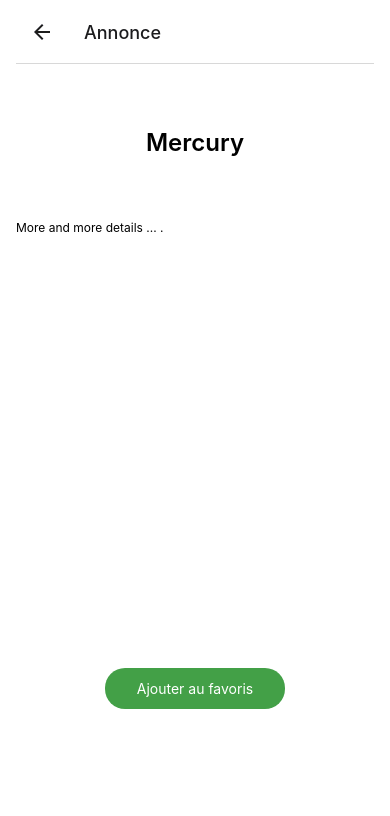
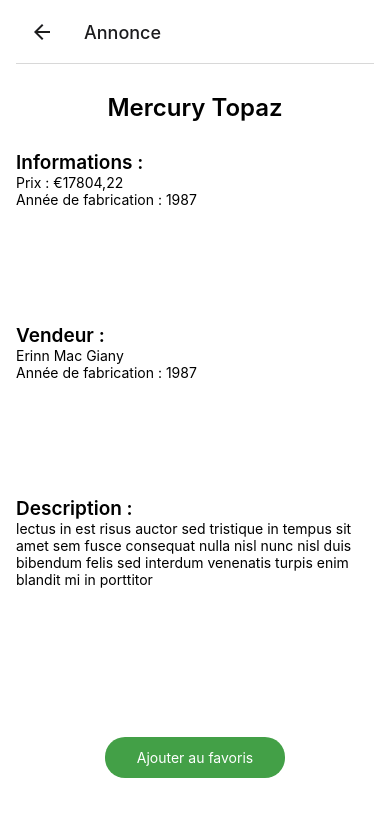
Before and after one commit to GaetanKorpys/gaetanDevMobTp, a React Native app: screen /Search in a window 390 px wide. Both pictures are taken after a click on the element 195 px from the left and 201 px from the top of the page. Shown: the top 816 px of the page. Built offline with nearby package versions, Linux system fonts and the light colour scheme.

Commit message:
Starting Annonce Page & add Avatar to Model

```diff
--- a/components/ListItemAnnouncement.tsx
+++ b/components/ListItemAnnouncement.tsx
@@ -20,7 +20,7 @@
           </Text>
         </View>
         <View>
-          <Text style={styles.cuisine}>{announcement.carModelYear}</Text>
+          <Text style={styles.cuisine}>{announcement.carModelYear} - {announcement.price}</Text>
         </View>
         <View>
           <Text>{announcement.description}</Text>
--- a/models/Announcement.ts
+++ b/models/Announcement.ts
@@ -9,4 +9,5 @@
   phone:string;
   country:string;
   city:string;
+  avatar:string;
 }
--- a/screens/AnnouncementScreen.tsx
+++ b/screens/AnnouncementScreen.tsx
@@ -45,12 +45,27 @@
    return (
       <View style={styles.container}>
          <View style={styles.rowOne}>
-            <Text style={{ fontSize: 24, fontWeight: "600" }}>{announcement?.carMake}</Text>
+            <Text style={{ fontSize: 24, fontWeight: "600" }}>{announcement?.carMake} {announcement?.carModel}</Text>
          </View>
+
          <View style={styles.rowTwo}>
-            <Text style={{ fontSize: 12 }}>More and more details ... .</Text>
+            <Text style={{ fontSize: 19, fontWeight: "600" }}>Informations :</Text>
+            <Text>Prix : {announcement?.price}</Text>
+            <Text>Année de fabrication : {announcement?.carModelYear}</Text>
          </View>
+
          <View style={styles.rowThree}>
+            <Text style={{ fontSize: 19, fontWeight: "600" }}>Vendeur :</Text>
+            <Text>{announcement?.saler}</Text>
+            <Text>Année de fabrication : {announcement?.carModelYear}</Text>
+         </View>
+
+         <View style={styles.rowThree}>
+            <Text style={{ fontSize: 19, fontWeight: "600" }}>Description :</Text>
+            <Text>{announcement?.description}</Text>
+         </View>
+
+         <View style={styles.rowFive}>
             {favoris.find(m => m.id === announcement?.id) == null ?
                (
                   <MyButton title={"Ajouter au favoris"} pressed={() => dispatch(addFavori(announcement))} color={'#43A047'} colorPress={'#2E7D32'} />
@@ -79,6 +94,12 @@
    },
    rowThree: {
       flex: 4,
+   },
+   rowFour: {
+      flex: 4,
+   },
+   rowFive: {
+      flex: 4,
       justifyContent: "center",
       alignItems: "center",
    }
--- a/screens/SearchScreen.tsx
+++ b/screens/SearchScreen.tsx
@@ -1,12 +1,11 @@
 import { View, StyleSheet } from "react-native";
-import ListOfMovie from "../components/ListOfAnnouncement";
 import { StackScreenProps } from "@react-navigation/stack";
 import MyButton from "../components/Atoms/MyButton";
 import { useSelector } from "react-redux";
 import { GlobalStoreProps } from "../store/globalStore";
-import Movie from "../models/Announcement";
 import { RootStackParamList } from "../routes/RootStack";
 import Announcement from "../models/Announcement";
+import ListOfAnnouncement from "../components/ListOfAnnouncement";
 
 type Props =  StackScreenProps<RootStackParamList>;
 
@@ -25,7 +24,7 @@
             <MyButton title={`Mes favoris : ${favoris.length}`} pressed={() => {navigation.navigate('Favoris')}} color={'#43A047'} colorPress={'#2E7D32'} />
          </View>
          <View style={styles.rowTwo}>
-            <ListOfMovie navigateAnnouncementDetails={navigateAnnouncementDetails} />
+            <ListOfAnnouncement navigateAnnouncementDetails={navigateAnnouncementDetails} />
          </View>
       </View>
    );
--- a/services/AnnouncementService.ts
+++ b/services/AnnouncementService.ts
@@ -25,6 +25,7 @@
           city: value.city,
           country : value.country,
           phone: value.phone,
+          avatar: value.avatar,
         }
       )
     });
@@ -61,6 +62,7 @@
           city: value.city,
           country : value.country,
           phone: value.phone,
+          avatar: value.avatar,
         }
       )
     });
```
